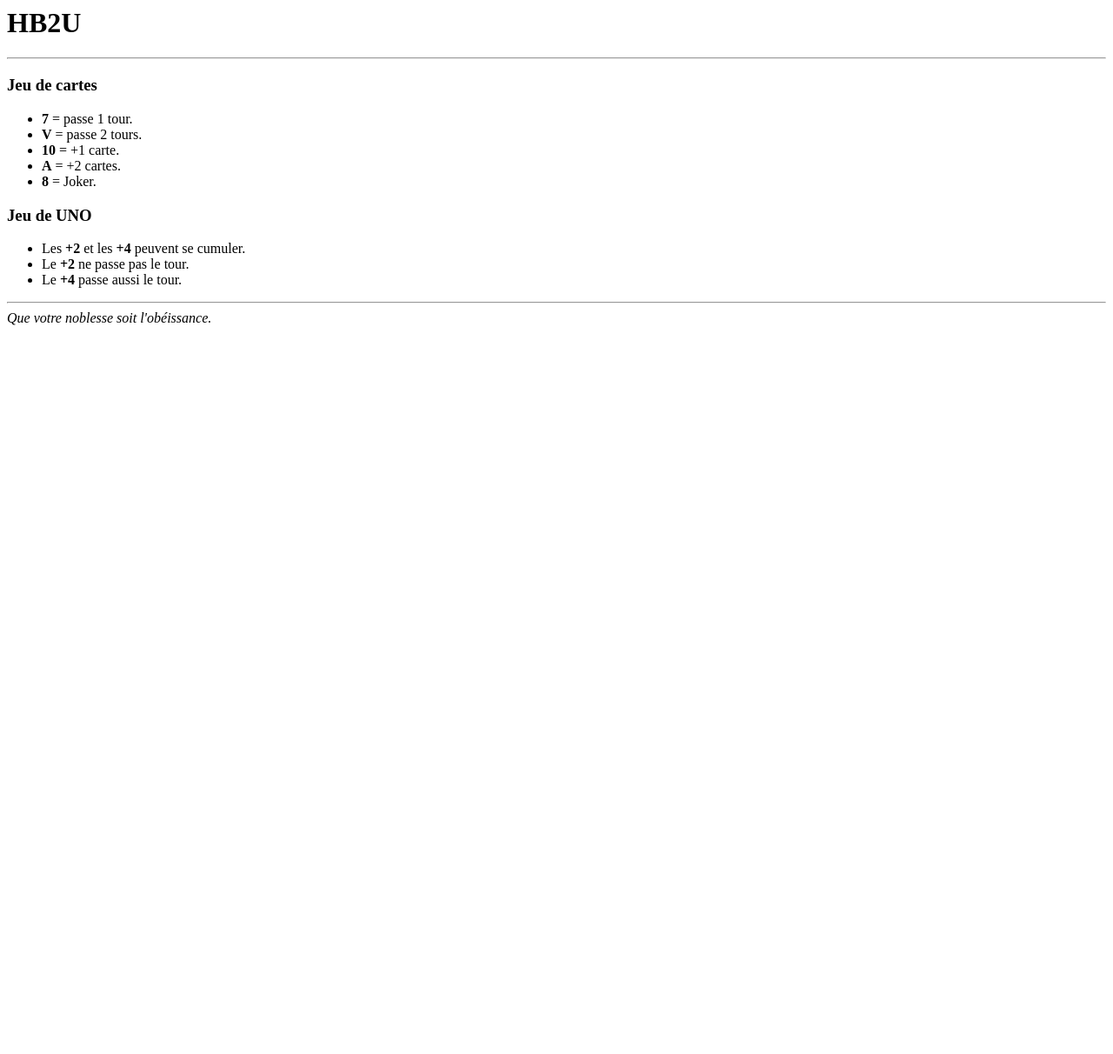
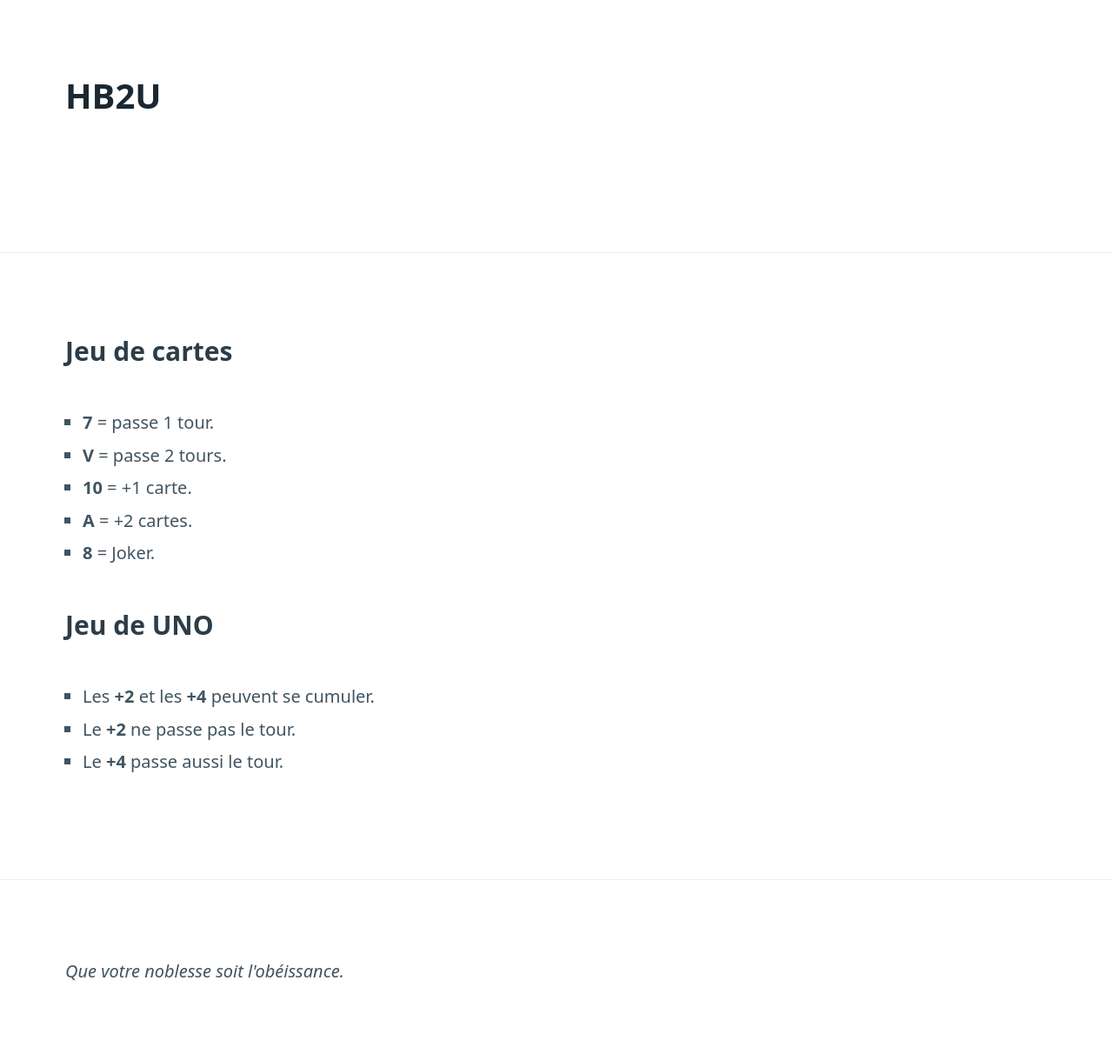
Before and after one commit to RjorS/RjorS.github.io, a Jekyll site: the page built from USP/rules.md, in a window 1280 px wide. Shown: the whole page at 87% size. Built offline with Jekyll 4.4.1, drawn with Linux system fonts in a browser that asks for light colours; our own code applies the rules of GitHub Pages for plain Markdown files; before the commit the page ends 900 px from its top, so only the background shows below that.

Commit message:
Update head.html

```diff
--- a/_includes/head.html
+++ b/_includes/head.html
@@ -1,4 +1,5 @@
 <meta charset='utf-8'>
 <meta name="viewport" content="width=device-width, initial-scale=1">
 <title>HB2U</title>
+<link rel="stylesheet" href="https://unpkg.com/@picocss/pico@latest/css/pico.classless.min.css">
 <link rel="stylesheet" href="assets/css/custom.css">
```
